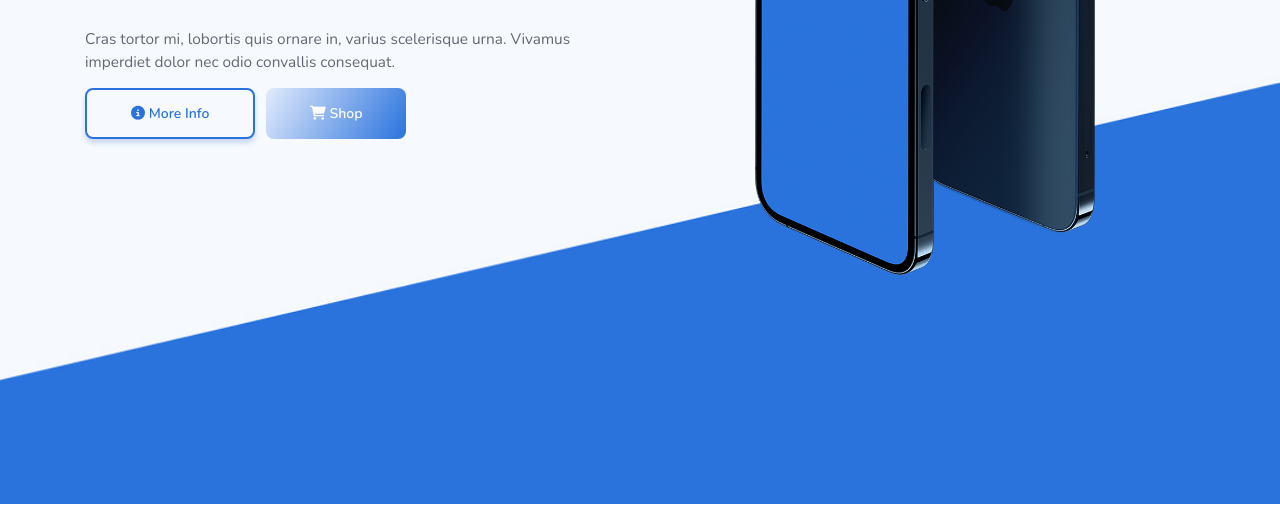
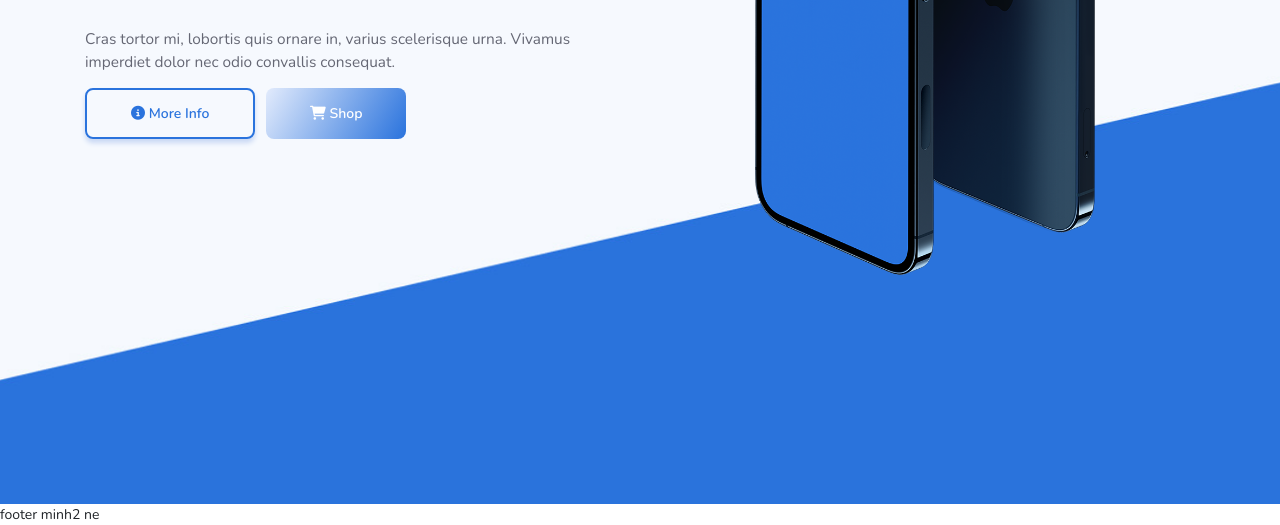
Before and after one commit to qumi123/cyberphone, a plain HTML site: page fe74_cyberphone/index.html in a window 1280 px wide. Shown: the part 486-1011 px from the top of the page. Before the commit the page ends 990 px from the top, so only its background shows below. Drawn offline with nearby package versions, Linux system fonts and the light colour scheme.

Commit message:
footer minh2

```diff
--- a/fe74_cyberphone/index.html
+++ b/fe74_cyberphone/index.html
@@ -92,6 +92,7 @@
       </div>
     </div>
   </section>
+  <footer>footer minh2 ne</footer>
   <!-- Optional JavaScript -->
   <!-- jQuery first, then Popper.js, then Bootstrap JS -->
   <script src="https://code.jquery.com/jquery-3.3.1.slim.min.js"
```
